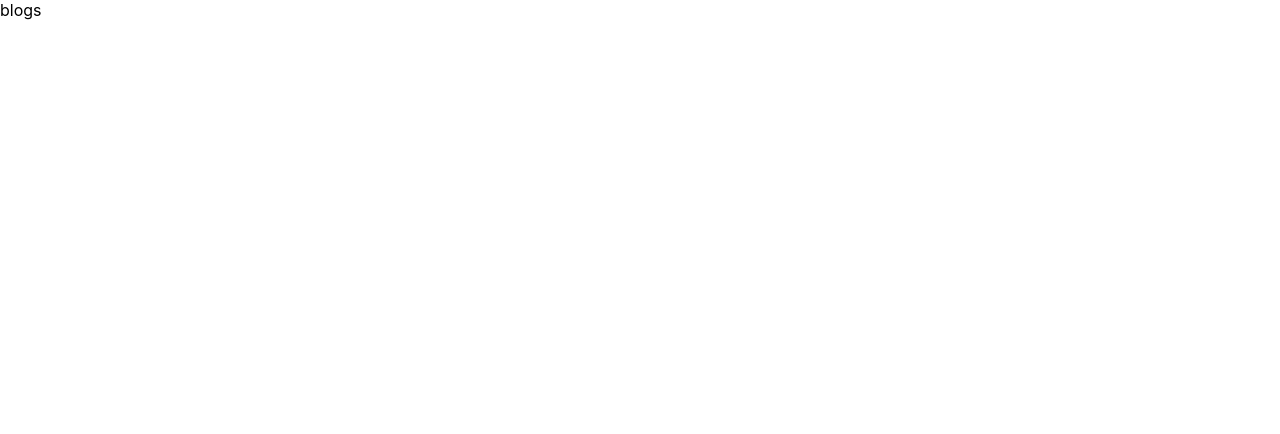
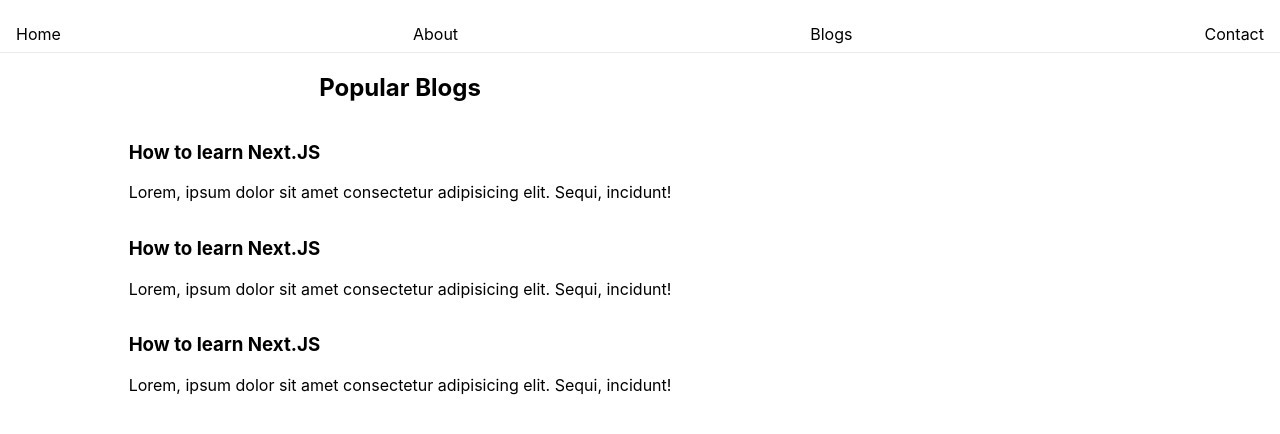
Before and after one commit to MoniruzzamanBappy/HUNTING-CODER, a Next.js app: page /blogs in a window 1280 px wide. Shown: the top 434 px of the page. Built offline with nearby package versions, Linux system fonts and the light colour scheme.

Commit message:
navbar and blogs

```diff
--- /dev/null
+++ b/components/Navbar.js
@@ -0,0 +1,27 @@
+import React from "react";
+import Link from "next/link";
+import styles from "../styles/Home.module.css";
+
+const Navbar = () => {
+  return (
+    <nav className={styles.mainNav}>
+      <ul>
+        <Link href="/">
+          <li>Home</li>
+        </Link>
+
+        <Link href="/about">
+          <li>About</li>
+        </Link>
+        <Link href="/blogs">
+          <li>Blogs</li>
+        </Link>
+        <Link href="/contact">
+          <li>Contact</li>
+        </Link>
+      </ul>
+    </nav>
+  );
+};
+
+export default Navbar;
--- a/pages/_app.js
+++ b/pages/_app.js
@@ -1,7 +1,11 @@
-import '../styles/globals.css'
+import "../styles/globals.css";
+import Navbar from './../components/Navbar';
 
 function MyApp({ Component, pageProps }) {
-  return <Component {...pageProps} />
+  return <>
+      <Navbar />
+      <Component {...pageProps} />
+    </>
 }
 
-export default MyApp
+export default MyApp;
--- a/pages/blogPost/[slug].js
+++ b/pages/blogPost/[slug].js
@@ -5,7 +5,10 @@ const slug = () => {
     const router = useRouter()
     const { slug } = router.query;
   return (
-    <div>{slug}</div>
+    <div>
+      <h1>Page Title: {slug}</h1>
+      <p>Lorem ipsum dolor sit amet consectetur adipisicing elit. Repudiandae odio accusantium iusto illo perferendis animi possimus eaque. Amet eos dolores ratione accusamus ad tempora quae eveniet, quaerat corporis, alias nemo repellendus cum. Aperiam fuga dolor minima! Tempore incidunt totam nemo eius fuga. Possimus ipsum autem voluptatem aut dolorem saepe, voluptates voluptatum in sequi maiores, nesciunt aspernatur earum repellat tempora itaque reiciendis facilis aliquid alias, cumque recusandae minus. Ipsam ut tenetur, ipsum maxime sed inventore iste omnis eveniet atque aperiam. Voluptatum a autem excepturi, beatae dolore blanditiis explicabo. Fuga iste inventore ut recusandae laboriosam rem beatae, exercitationem, vero magnam mollitia iure!</p>
+    </div>
   )
 }
 
--- a/pages/blogs.js
+++ b/pages/blogs.js
@@ -1,9 +1,36 @@
-import React from 'react'
+import React from "react";
+import styles from "../styles/Home.module.css";
+import  Link  from 'next/link';
 
 const blogs = () => {
   return (
-    <div>blogs</div>
-  )
-}
+    <>
+      <h2 className={styles.grid}>Popular Blogs</h2>
+      <div className={styles.grid}>
+        <div>
+          <Link  href="/blogPost/next.js"><h3 className={styles.blogPost}>How to learn Next.JS</h3></Link>
+          <p>
+            Lorem, ipsum dolor sit amet consectetur adipisicing elit. Sequi,
+            incidunt!
+          </p>
+        </div>
+        <div>
+          <h3>How to learn Next.JS</h3>
+          <p>
+            Lorem, ipsum dolor sit amet consectetur adipisicing elit. Sequi,
+            incidunt!
+          </p>
+        </div>
+        <div>
+          <h3>How to learn Next.JS</h3>
+          <p>
+            Lorem, ipsum dolor sit amet consectetur adipisicing elit. Sequi,
+            incidunt!
+          </p>
+        </div>
+      </div>
+    </>
+  );
+};
 
-export default blogs
+export default blogs;
--- a/styles/Home.module.css
+++ b/styles/Home.module.css
@@ -146,3 +146,7 @@
   list-style: none;
   cursor: pointer;
 }
+
+.blogPost {
+  cursor: pointer;
+}
```
Also changed, not shown: pages/index.js (+1 -32 lines).
